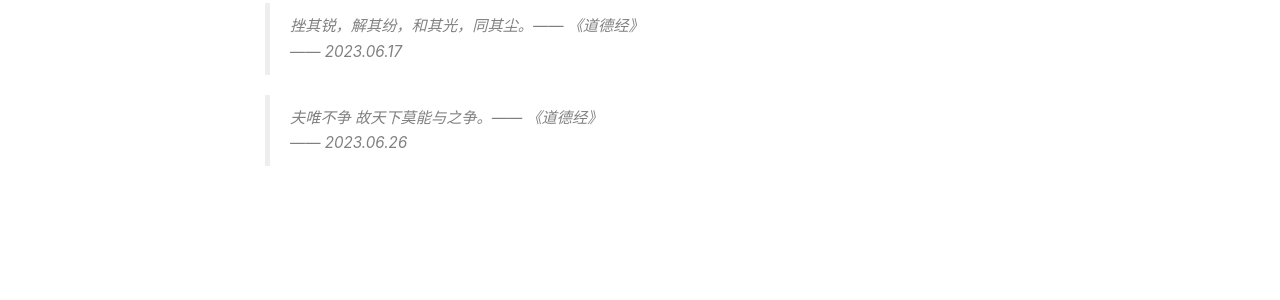
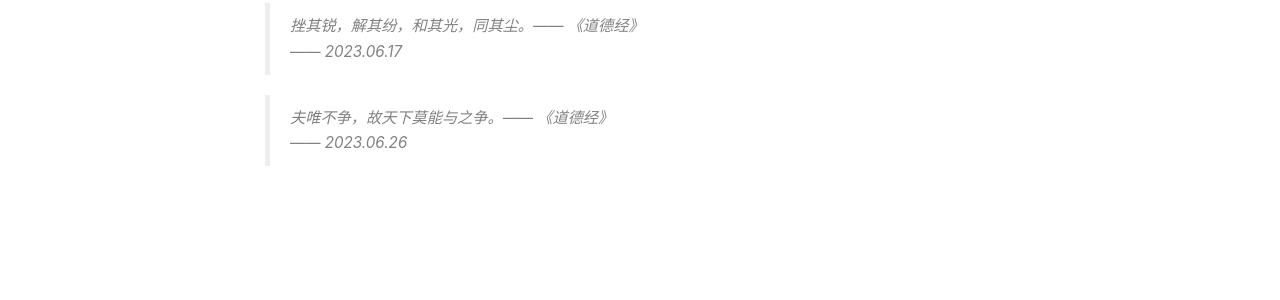
Before and after one commit to kanonjz/kanonjz.github.io, a Jekyll site: the page built from _posts/2020-12-23-some-thoughts.md, in a window 1280 px wide. Shown: the part 1434-1734 px from the top of the page. Built offline with Jekyll 4.4.1, drawn with Linux system fonts in a browser that asks for light colours; nearby versions of some CDN libraries; comment, search, counter and statistics services are not loaded.

```diff
--- a/_posts/2020-12-23-some-thoughts.md
+++ b/_posts/2020-12-23-some-thoughts.md
@@ -39,7 +39,7 @@ tags:
 > 挫其锐，解其纷，和其光，同其尘。—— 《道德经》<br/>
 —— 2023.06.17
 
-> 夫唯不争 故天下莫能与之争。—— 《道德经》<br/>
+> 夫唯不争，故天下莫能与之争。—— 《道德经》<br/>
 —— 2023.06.26
 
 <br/><br/><br/>
```
